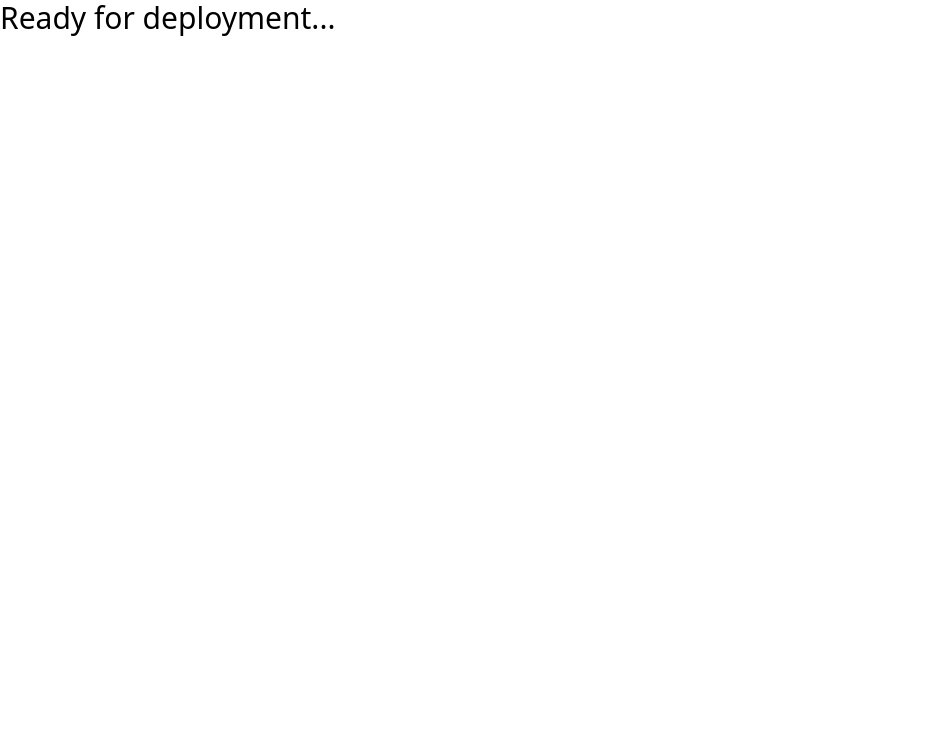
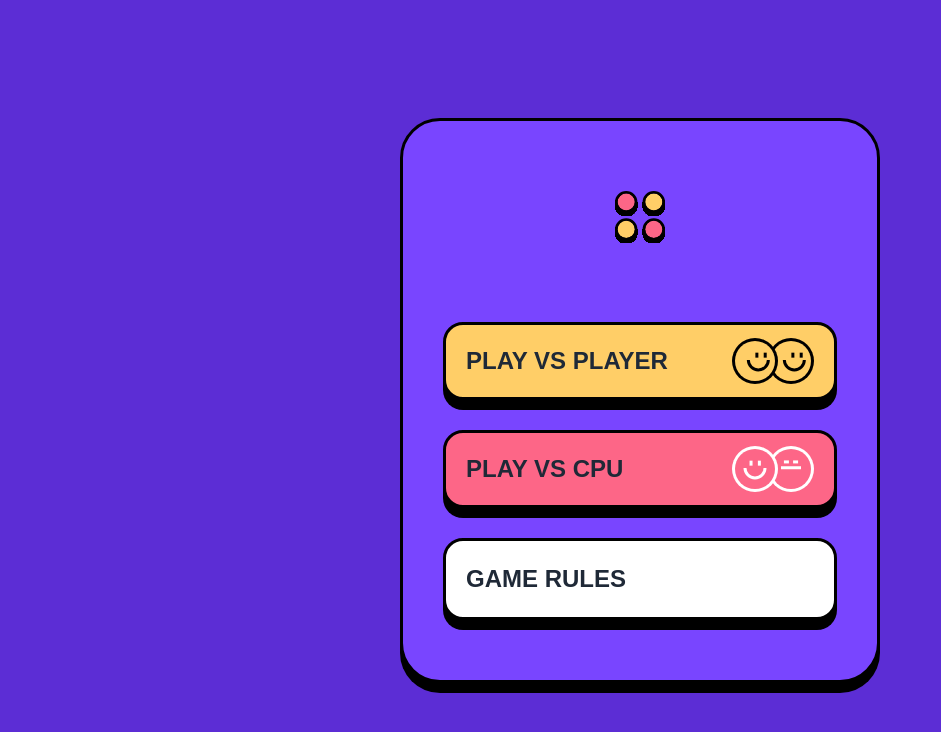
Before and after one commit to mirzobox/connect-four-game-selfmade, a website: page index.html in a window 1280 px wide. Shown: the whole page, without its empty margins (0-941 px from the left). Drawn offline with Linux system fonts and the light colour scheme; a web font is replaced by a local one.

Commit message:
Add  start game section

```diff
--- a/css/style-tw.css
+++ b/css/style-tw.css
@@ -22,4 +22,13 @@
     font-style: normal;
     font-display: swap;
   }
+
+  .visually-hidden {
+    position: absolute;
+    top: 0;
+    left: 0;
+    width: 1px;
+    height: 1px;
+    overflow: hidden;
+  }
 }
--- a/index.html
+++ b/index.html
@@ -1,5 +1,5 @@
 <!doctype html>
-<html lang="en">
+<html class="h-full" lang="en">
   <head>
     <meta charset="UTF-8" />
     <meta name="viewport" content="width=device-width, initial-scale=1.0" />
@@ -19,9 +19,49 @@
     <!-- Styles  -->
     <link rel="stylesheet" href="css/style.css" />
   </head>
-  <body>
-    <h1 class="text-3xl text-blue-600 hover:text-black">
-      Ready for deployment...
-    </h1>
+  <body class="bg-electric-indigo font-grotesk h-full">
+    <!-- Start game modal  -->
+    <section class="bg-royal-blue h-full w-full transition-opacity">
+      <div class="flex h-full items-center justify-center">
+        <h2 class="visually-hidden">Start game</h2>
+        <div
+          class="bg-electric-indigo shadow-box flex w-full max-w-[480px] flex-col rounded-[40px] border-[3px] border-black px-10 pb-[60px] pt-[70px]"
+        >
+          <img
+            class="mx-auto mb-[79px] h-[52px] w-[52px] object-contain"
+            src="img/badge.svg"
+            alt="Badge"
+            width="52"
+            height="52"
+          />
+          <!-- Play VS Player   -->
+          <button
+            class="shadow-box bg-goldenrod hover:shadow-royal-blue hover:border-royal-blue mb-[30px] rounded-[20px] border-[3px] border-black px-5 py-[13px] text-[24px] font-bold uppercase transition-colors"
+          >
+            <span class="flex items-center justify-between">
+              <span>Play vs Player</span>
+              <img src="img/player-vs-player.svg" alt="" />
+            </span>
+          </button>
+
+          <!-- Play VS CPU   -->
+          <button
+            class="shadow-box bg-spicy-pink hover:shadow-royal-blue hover:border-royal-blue mb-[30px] rounded-[20px] border-[3px] border-black px-5 py-[13px] text-[24px] font-bold uppercase transition-colors"
+          >
+            <span class="flex items-center justify-between">
+              <span>Play vs Cpu</span>
+              <img src="img/player-vs-cpu.svg" alt="" />
+            </span>
+          </button>
+
+          <!-- Game rules  -->
+          <button
+            class="shadow-box hover:shadow-royal-blue hover:border-royal-blue rounded-[20px] border-[3px] border-black bg-white p-5 text-left text-[24px] font-bold uppercase transition-colors"
+          >
+            Game rules
+          </button>
+        </div>
+      </div>
+    </section>
   </body>
 </html>
```
Also changed, not shown: css/style.css.
